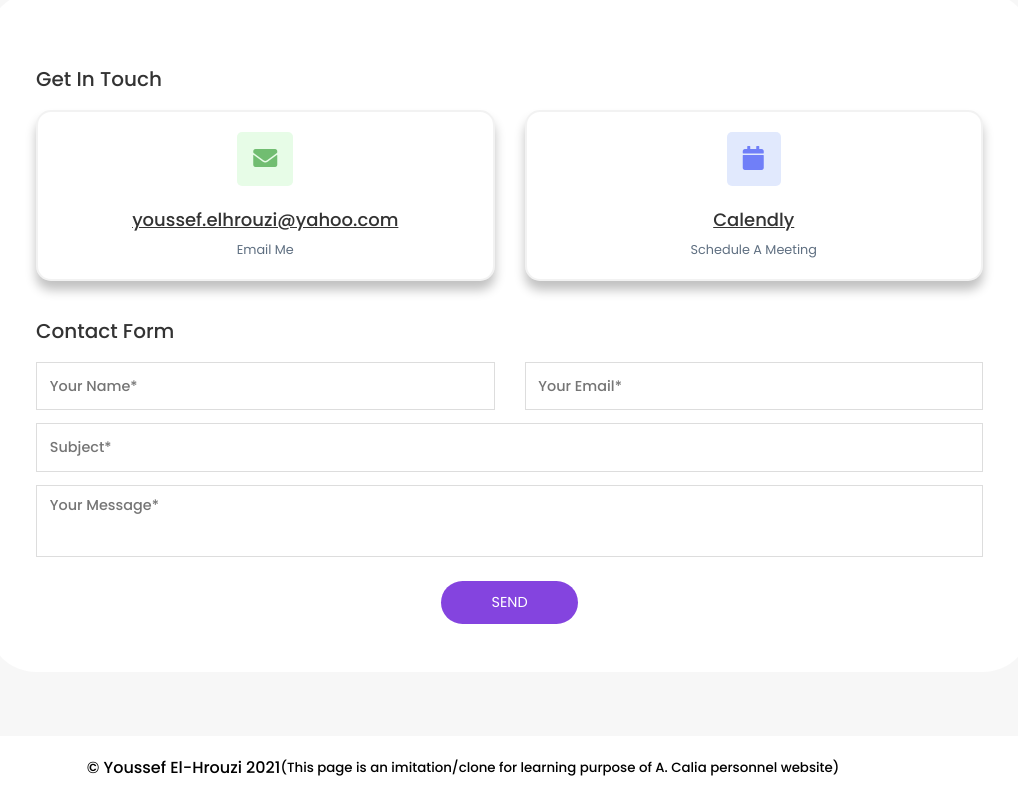
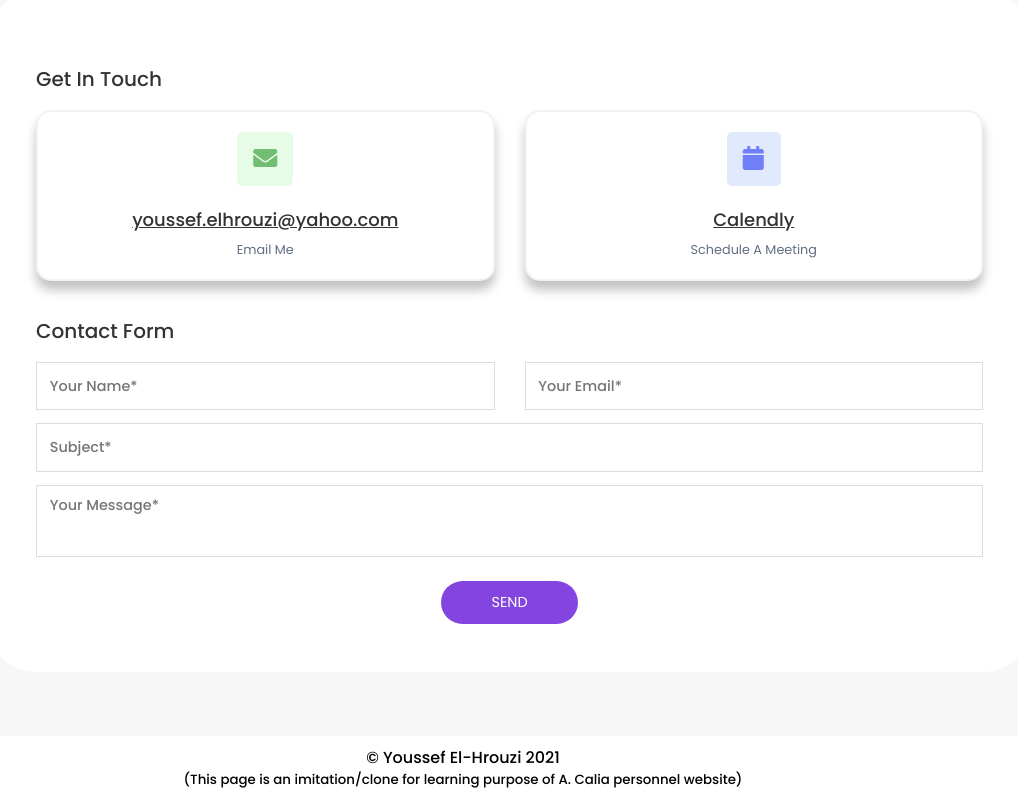
Before and after one commit to youssicode/portfolio2, a plain HTML site: page index.html in a window 1280 px wide. Shown: the part 4347-5147 px from the top of the page, without its empty margins (177-1195 px from the left). Drawn offline with Linux system fonts and the light colour scheme.

Commit message:
Updating footer styles

```diff
--- a/css/style.css
+++ b/css/style.css
@@ -412,10 +412,11 @@ form textarea:focus {
   display: block;
 }
 footer {
-  min-width: 100%;
+  margin-left: 6.56rem;
   height: 4rem;
   background-color: white;
   display: flex;
+  flex-direction: column;
   justify-content: center;
   align-items: center;
   font-weight: 500;
@@ -508,6 +509,9 @@ footer {
   nav:hover .lnk-text {
     display: initial;
   }
+  footer {
+  margin-left: 0;
+  }
 }
 
 @media screen and (min-width: 1025px) {
```
